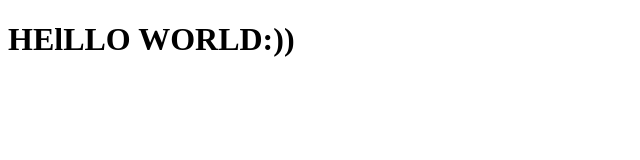
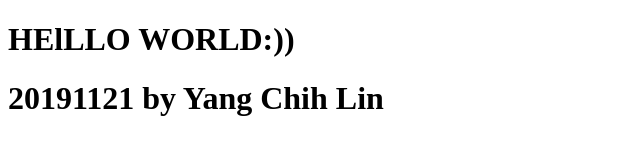
Before and after one commit to Yang-Chih-Lin/GithubOfPractice2019, a plain HTML site: page index.html in a window 1280 px wide. Shown: the whole page, without its empty margins (0-640 px from the left). Drawn offline with Linux system fonts and the light colour scheme.

Commit message:
我會git了

```diff
--- a/index.html
+++ b/index.html
@@ -8,6 +8,7 @@
 </head>
 <body>
     <h1>HElLLO WORLD:))</h1>
+    <h1>20191121 by Yang Chih Lin</h1>
     <script src="index.js">    </script>
 </body>
 </html>
```
